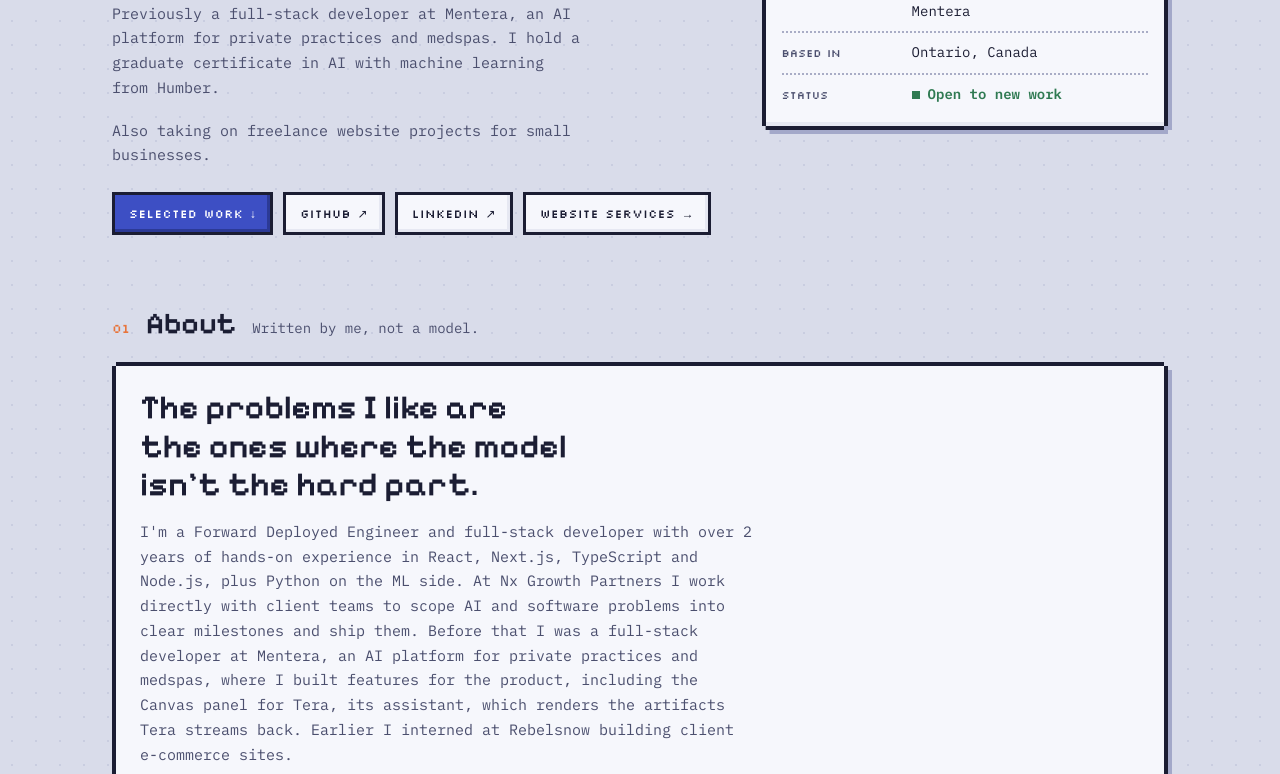
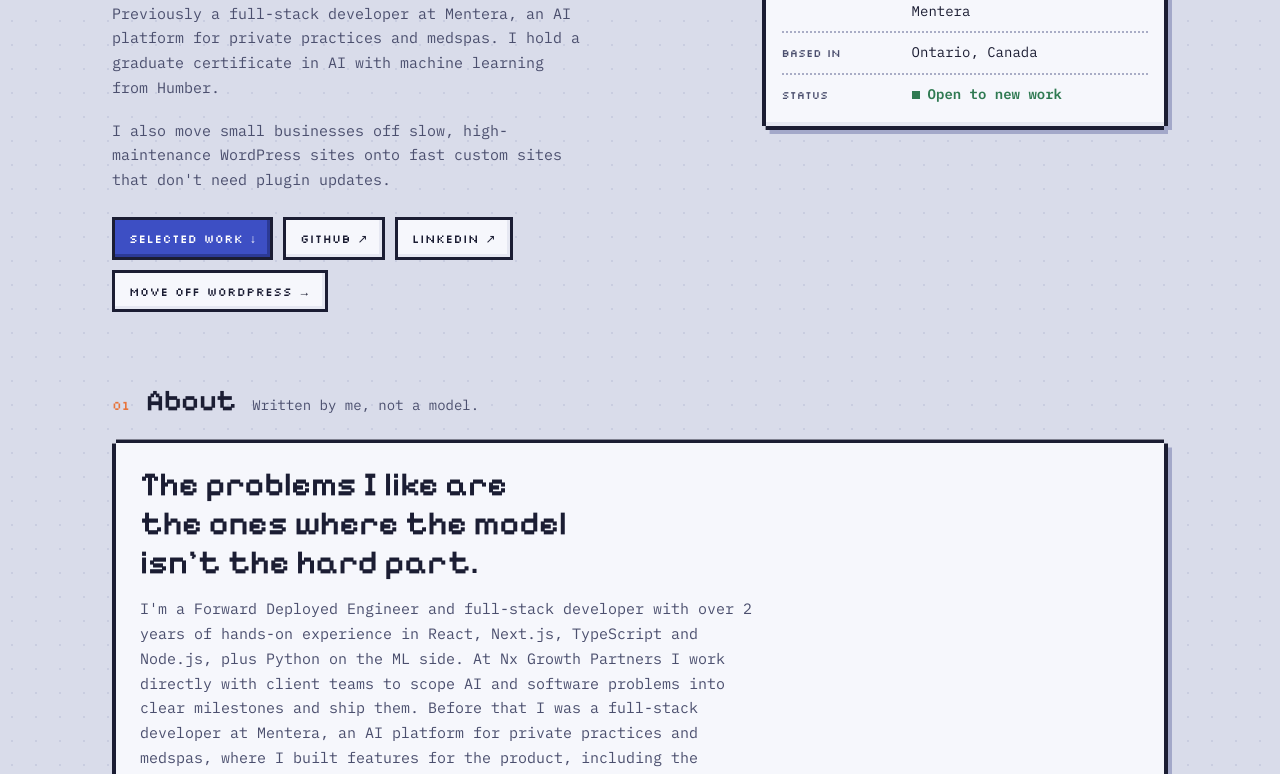
Before and after one commit to PravdeepK/portfolio, a Next.js app: page / in a window 1280 px wide. Shown: the part 1083-1857 px from the top of the page. Built offline with nearby package versions, Linux system fonts and the light colour scheme.

Commit message:
Lead the homepage with the WordPress move
Hero line and button point to the migration page. The contact copy and the room's door dialog say the same thing.

```diff
--- a/src/app/page.tsx
+++ b/src/app/page.tsx
@@ -226,7 +226,10 @@ export default function Home() {
               platform for private practices and medspas. I hold a graduate certificate in AI with machine learning
               from Humber.
             </p>
-            <p className="intro__context">Also taking on freelance website projects for small businesses.</p>
+            <p className="intro__context">
+              I also move small businesses off slow, high-maintenance WordPress sites onto fast custom sites that
+              don&apos;t need plugin updates.
+            </p>
             <div className="intro__links">
               <a className="btn btn--solid" href="#work">
                 Selected work &darr;
@@ -237,8 +240,8 @@ export default function Home() {
               <a className="btn" href={LINKEDIN} target="_blank" rel="me noreferrer">
                 LinkedIn &#8599;
               </a>
-              <Link className="btn" href="/services">
-                Website services &rarr;
+              <Link className="btn" href="/services/wordpress-migration">
+                Move off WordPress &rarr;
               </Link>
             </div>
           </div>
@@ -441,8 +444,8 @@ export default function Home() {
                 Got something you want <em>built?</em>
               </p>
               <p className="contact__copy">
-                I&apos;m open to full-time front-end and full-stack roles, and I take on freelance website projects
-                for small businesses. If the idea isn&apos;t figured out yet that&apos;s fine, I&apos;d rather hear it
+                I&apos;m open to full-time front-end and full-stack roles, and I move small businesses off WordPress
+                onto fast custom sites. If the idea isn&apos;t figured out yet that&apos;s fine, I&apos;d rather hear it
                 early. Email is the fastest way to reach me.
               </p>
               <div className="contact__actions">
--- a/src/app/pixel/room-engine.ts
+++ b/src/app/pixel/room-engine.ts
@@ -47,7 +47,7 @@ type Hotspot = {
 
 const HOTSPOTS: Hotspot[] = [
   { id: "door", name: "Front door", short: "door", button: "Door: contact", rect: [3, 65, 28, 46], x0: 6, x1: 28, y0: 66, y1: 112,
-    text: "Got something you want built? I'm open to full-time front-end and full-stack roles, and I take on freelance website projects for small businesses. Email is the fastest way to reach me.",
+    text: "Got something you want built? I'm open to full-time front-end and full-stack roles, and I move small businesses off WordPress onto fast custom sites. Email is the fastest way to reach me.",
     email: EMAIL, scroll: { label: "Open contact", target: "contact" } },
   { id: "shelf", name: "Bookshelf", short: "bookshelf", button: "Bookshelf: skills", rect: [33, 52, 28, 59], x0: 34, x1: 60, y0: 52, y1: 112,
     text: "React, Next.js, TypeScript and Node.js on the product side. Python, PyTorch and scikit-learn on the ML side. The Claude API, RAG and AI agents in between.",
```
